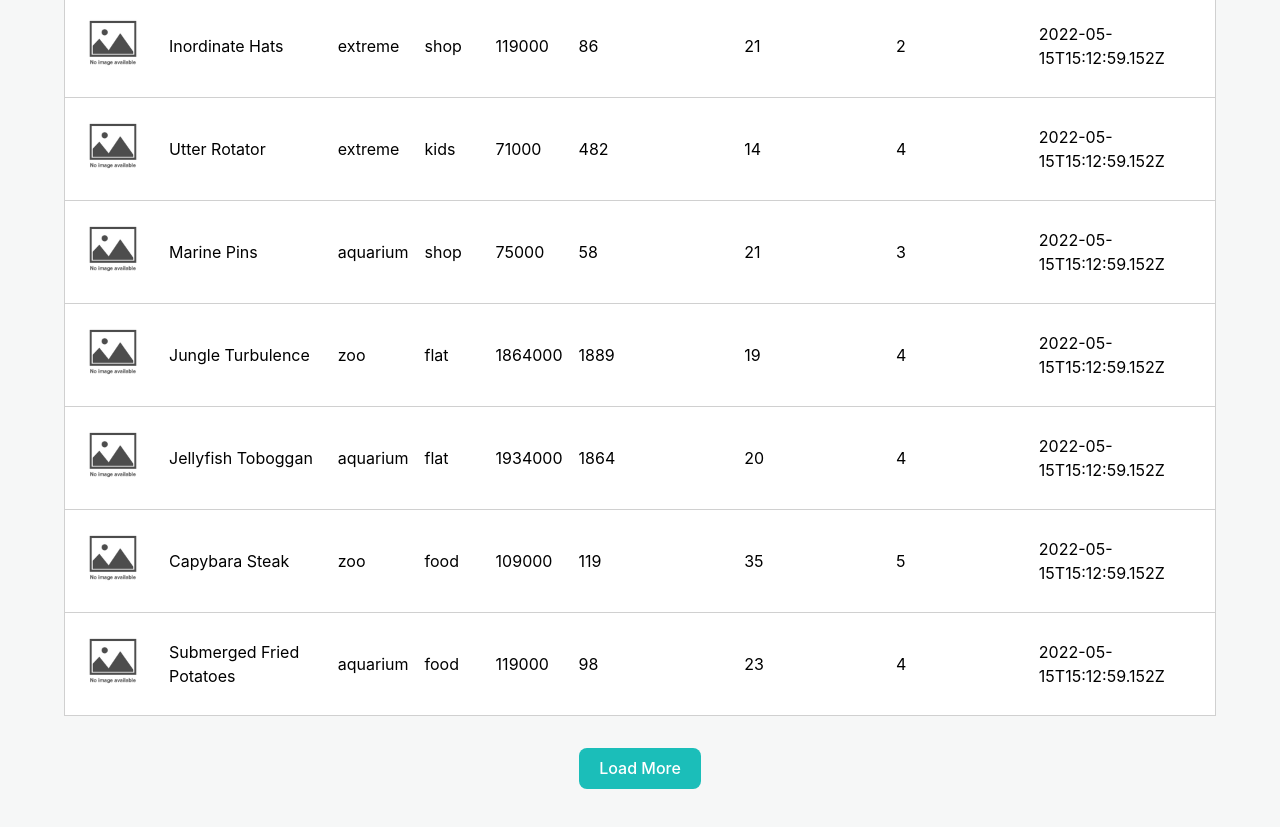
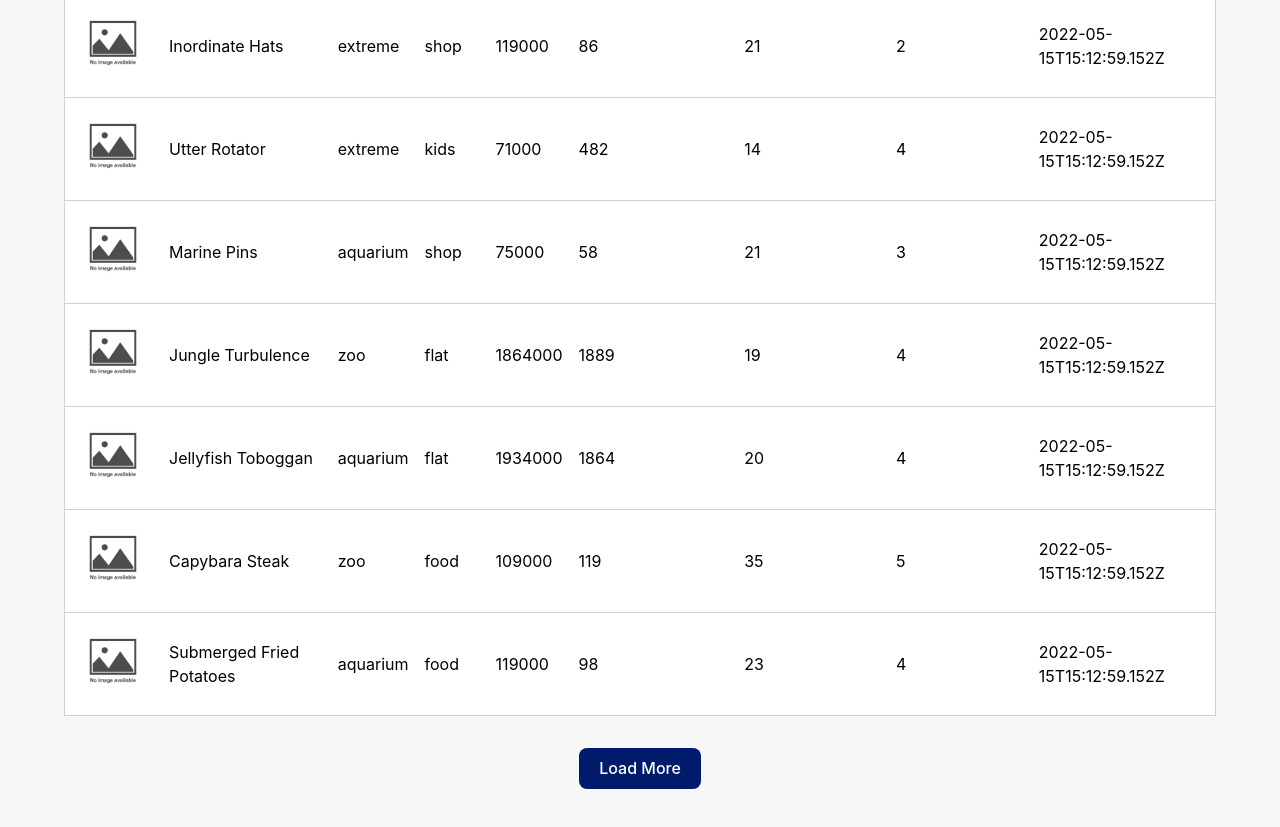
Before and after one commit to g0d0/japan, a website built with Vite: page index.html in a window 1280 px wide. Shown: the part 720-1547 px from the top of the page. Built offline with nearby package versions, Linux system fonts and the light colour scheme.

Commit message:
Change color of button so it is easier to see a contrast

```diff
--- a/style.css
+++ b/style.css
@@ -118,12 +118,12 @@ th:last-child, td:last-child {
 }
 
 .load-more-button {
-  background-color: #1bbeb9;
+  background-color: #001b6b;
   color: white;
 }
 
 .load-more-button:hover {
-  background-color: #1794ca;
+  background-color: #0024c4;
 }
 
 .search-container {
```
